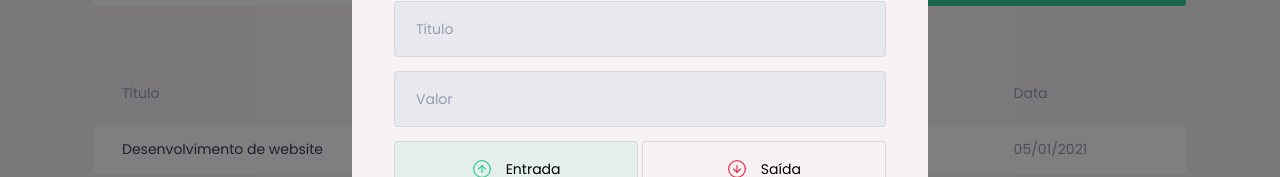
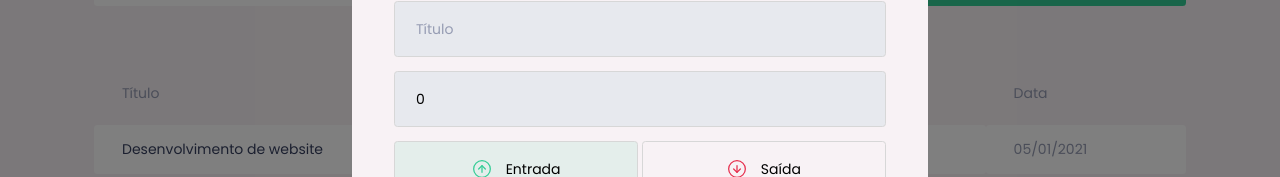
Before and after one commit to emffor/rjs-handsfinances, a React (Create React App) app: page / in a window 1280 px wide. Both pictures are taken after a click on the button "Nova transação". Shown: the part 257-434 px from the top of the page. Built offline with nearby package versions, Linux system fonts and the light colour scheme; no server answers; what miragejs would draw is missing.

Commit message:
fix: saving form data
salvando dados do form

```diff
--- a/src/components/NewTransationModal/index.tsx
+++ b/src/components/NewTransationModal/index.tsx
@@ -1,4 +1,4 @@
-import { useState } from 'react';
+import { FormEvent, useState } from 'react';
 import Modal from 'react-modal';
 import closeImg from '../../assets/close.svg';
 import incomeImg from '../../assets/income.svg';
@@ -19,7 +19,18 @@
     isOpen,
     onRequestClose,
 } : NewTransationModalProps) {
+
+    const [title, setTitle] = useState('');
+    const [value, setValue] = useState(0);
+    const [category, setCategory] = useState('');
+
     const [type, setType] = useState('deposit');
+
+    function handleCreateNewTransation(event: FormEvent){
+        event.preventDefault();
+
+        console.log(title, value, category, type);
+    }
 
   return (
     <Modal
@@ -36,16 +47,20 @@
             <img src={closeImg} alt='Fechar Modal' />
         </button>
 
-        <Container>
+        <Container onSubmit={handleCreateNewTransation}>
             <h2>Cadastrar transação</h2>
 
             <input
                 placeholder="Título"
+                value={title}
+                onChange={event => setTitle(event.target.value)}
             />
 
             <input
                 type="number"
                 placeholder="Valor"
+                value={value}
+                onChange={event => setValue(Number(event.target.value))}
             />
 
             <TransactionTypeContainer>
@@ -74,6 +89,8 @@
 
             <input
                 placeholder="Categoria"
+                value={category}
+                onChange={event => setCategory(event.target.value)}
             />
 
             <button type='submit'>
--- a/src/styles/global.ts
+++ b/src/styles/global.ts
@@ -3,11 +3,10 @@
 export const GlobalStyled = createGlobalStyle`
     :root {
         --red: #E52E4D;
+        --green: #33CC95;
+
         --blue: #215a6e;
-
         --blue-light: #35697b;
-
-        --green: #33CC95;
 
         --text-title: #363F5F;
         --text-body: #969CB3;
```
